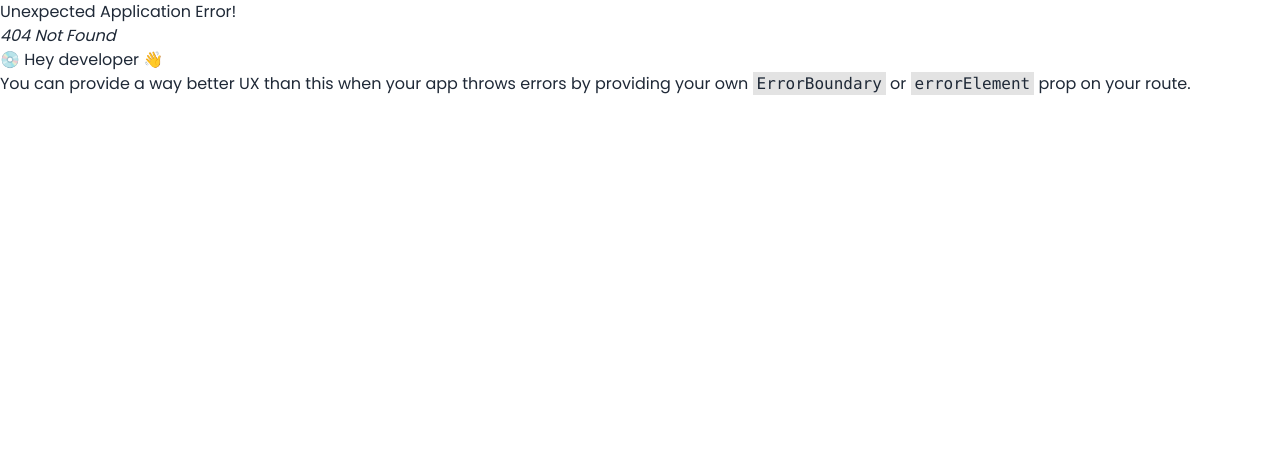
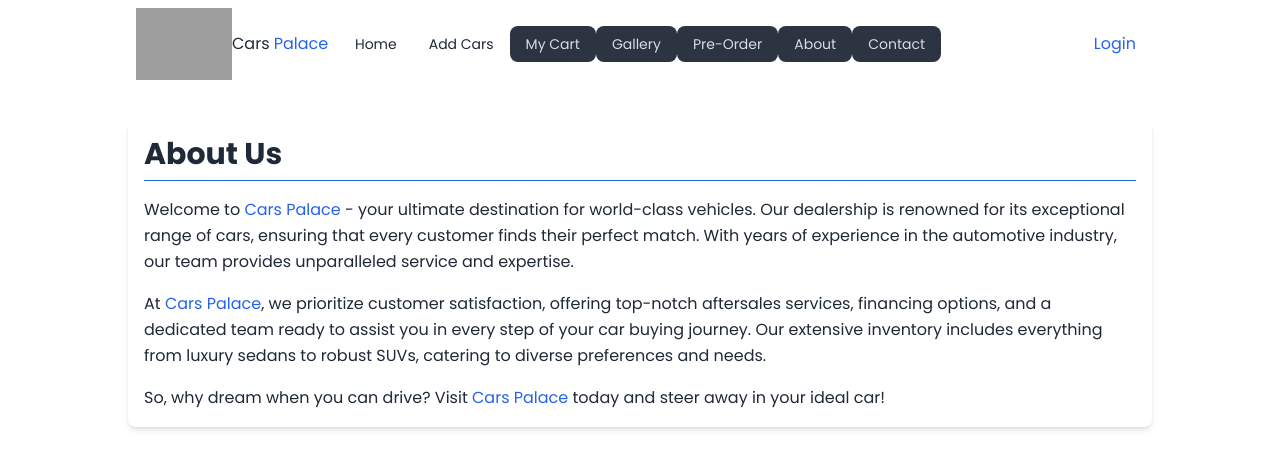
Before and after one commit to rezoanahmed/cars-palace-client, a React (Vite) app: page /about in a window 1280 px wide. Before the commit this address had no page. Shown: the top 468 px of the page. Built offline with nearby package versions, Linux system fonts and the light colour scheme; grey boxes are pictures that could not be loaded.

Commit message:
created about us page

```diff
--- a/src/components/Navbar/Navbar.jsx
+++ b/src/components/Navbar/Navbar.jsx
@@ -8,7 +8,7 @@ const Navbar = () => {
         <li><NavLink>My Cart</NavLink></li>
         <li><NavLink>Gallery</NavLink></li>
         <li><NavLink>Pre-Order</NavLink></li>
-        <li><NavLink>About</NavLink></li>
+        <li><NavLink to='/about'>About</NavLink></li>
         <li><NavLink>Contact</NavLink></li>
 
     </>
--- /dev/null
+++ b/src/pages/About/About.jsx
@@ -0,0 +1,22 @@
+const About = () => {
+    return (
+        <>
+        <div>
+            <section className="mt-8 p-4 rounded-lg shadow-md">
+            <h2 className="text-3xl font-bold mb-4 border-b pb-2 border-blue-600">About Us</h2>
+            <p className="mt-4 leading-relaxed">
+                Welcome to <span className="text-blue-600">Cars Palace</span> - your ultimate destination for world-class vehicles. Our dealership is renowned for its exceptional range of cars, ensuring that every customer finds their perfect match. With years of experience in the automotive industry, our team provides unparalleled service and expertise.
+            </p>
+            <p className="mt-4 leading-relaxed">
+                At <span className="text-blue-600">Cars Palace</span>, we prioritize customer satisfaction, offering top-notch aftersales services, financing options, and a dedicated team ready to assist you in every step of your car buying journey. Our extensive inventory includes everything from luxury sedans to robust SUVs, catering to diverse preferences and needs.
+            </p>
+            <p className="mt-4 leading-relaxed">
+                So, why dream when you can drive? Visit <span className="text-blue-600">Cars Palace</span> today and steer away in your ideal car!
+            </p>
+        </section>
+        </div>
+        </>
+    );
+};
+
+export default About;
--- a/src/routes/Routes.jsx
+++ b/src/routes/Routes.jsx
@@ -4,6 +4,7 @@ import Home from "../components/Home/Home";
 import Login from "../pages/Login/Login";
 import Register from "../pages/Register/Register";
 import Add from "../pages/Add/Add";
+import About from "../pages/About/About";
 
 export const router = createBrowserRouter([
     {
@@ -25,6 +26,10 @@ export const router = createBrowserRouter([
             {
                 path: '/add',
                 element: <Add></Add>
+            },
+            {
+                path: '/about',
+                element: <About></About>
             }
         ]
     }
```
